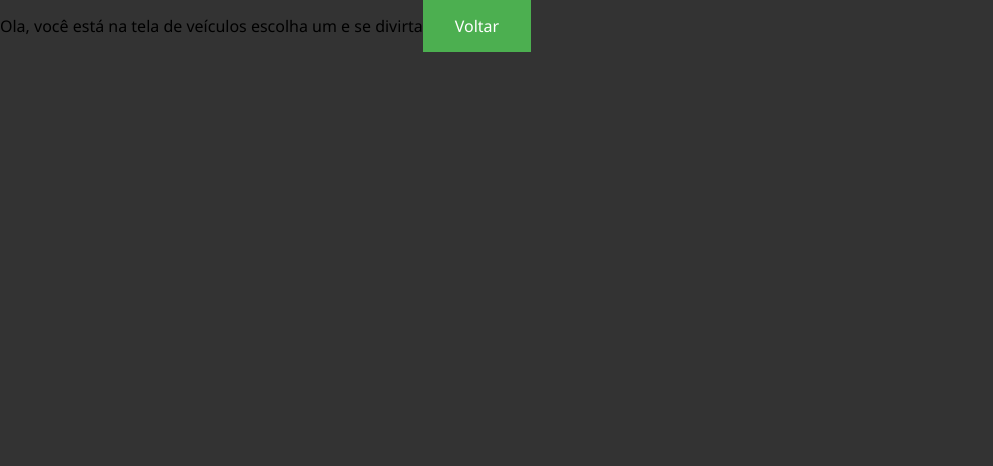
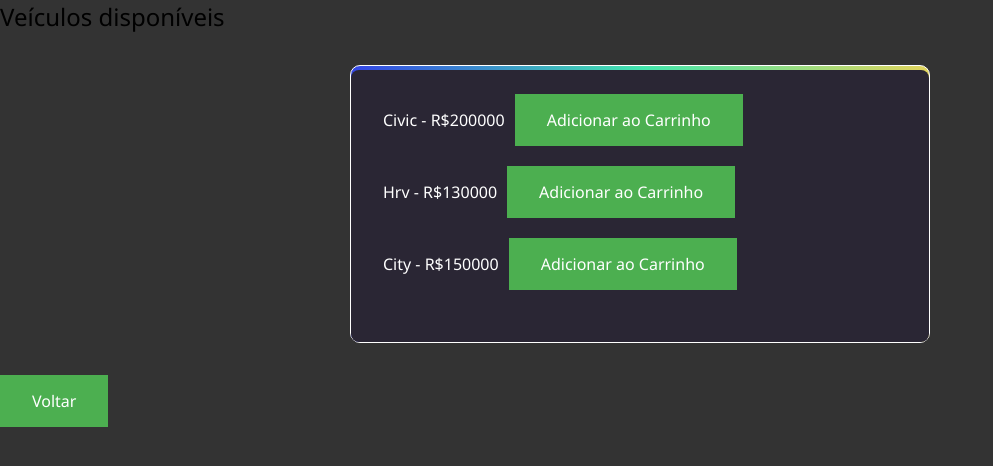
Before and after one commit to Gabriel132002/VeiculosConsorcioFrontEnd, a React (Create React App) app: page / in a window 1280 px wide. Both pictures are taken after a click on the button "Continuar". Shown: the top 466 px of the page, without its empty margins (0-993 px from the left). Built offline with nearby package versions, Linux system fonts and the light colour scheme.

Commit message:
ReactVeiculos

```diff
--- a/package.json
+++ b/package.json
@@ -9,6 +9,7 @@
     "axios": "^1.4.0",
     "react": "^18.2.0",
     "react-dom": "^18.2.0",
+    "react-responsive-carousel": "^3.2.23",
     "react-router-dom": "^6.11.2",
     "react-scripts": "5.0.1",
     "web-vitals": "^2.1.4"
--- a/src/App.js
+++ b/src/App.js
@@ -1,9 +1,11 @@
 import React, { useState } from 'react';
 import FormUser from './component/User';
 import Vehicles from './component/Vehicles';
+import Cart from './component/Cart'
 
 const App = () => {
   const [currentComponent, setCurrentComponent] = useState('user');
+  const [cart, setCart] = useState([]);
 
   const handleButtonClick = () => {
     setCurrentComponent('vehicles');
@@ -11,16 +13,35 @@ const App = () => {
 
   const handleBackButtonClick = () => {
     setCurrentComponent('user')
+  };
+
+  const handleAddToCart = (vehicle) => {
+    setCart([...cart, vehicle])
+  };
+
+  const handleRemoveFromCart = (item) =>{
+    const updateCartItems = cart.filter((cartItem) => cartItem !== item);
+    setCart(updateCartItems)
   }
 
   return (
     <div>
       {currentComponent === 'user' ? (
-        <FormUser handleButtonClick={handleButtonClick}/>
+        <FormUser handleButtonClick={handleButtonClick} />
+      ) : currentComponent === 'vehicles' ? (
+        <Vehicles
+          handleBackButtonClick={handleBackButtonClick}
+          handleAddToCart={handleAddToCart}
+        />
       ) : (
-        <Vehicles handleBackButtonClick={handleBackButtonClick}/>
+        <Cart
+          cartItems={cart}
+          handleBackButtonClick={handleBackButtonClick}
+          handleRemoveFromCart={handleRemoveFromCart}
+        />
       )}
 
+      {/* <Vehicles/> */}
     </div>
   );
 };
--- /dev/null
+++ b/src/component/Cart.jsx
@@ -0,0 +1,22 @@
+const Cart = ({ cartItems, handleBackButtonClick, handleRemoveFromCart }) => {
+    return (
+      <div>
+        <h2>Carrinho de Compras</h2>
+        {cartItems.length > 0 ? (
+          <ul>
+            {cartItems.map((item, index) => (
+              <li key={index}>
+                {item}
+                <button onClick={() => handleRemoveFromCart(item)}>Remover</button>
+              </li>
+            ))}
+          </ul>
+        ) : (
+          <p>O carrinho está vazio.</p>
+        )}
+        <button onClick={handleBackButtonClick}>Voltar</button>
+      </div>
+    );
+  };
+
+export default Cart
--- a/src/component/User.jsx
+++ b/src/component/User.jsx
@@ -9,7 +9,6 @@ const FormUser = ({ handleButtonClick }) => {
     const [nome_usuario, setName] = useState('');
     const [email_usuario, setEmail] = useState('');
     const [senha_usuario, setPassword] = useState('');
-    // const [usuarioId, setUsuarioId] = useState('')
 
     const handleSubmit = async (event) =>{
         event.preventDefault();
@@ -24,8 +23,7 @@ const FormUser = ({ handleButtonClick }) => {
             await createUsuario(userData);
             setShowNotification(true)
           } catch (error) {
-            console.error('Erro ao cadastrar usuario', error)
-            setShowNotification('Erro ao criar usuário:', error);
+            setShowNotification('Erro ao cadastrar usuário:', error);
           }
         };
 
@@ -38,7 +36,7 @@ const FormUser = ({ handleButtonClick }) => {
         <div>
             <main>
             <header>
-                <h1 className='title-page'>Cadastro de usuário</h1>
+                <h1 className='title-user'>Cadastro de usuário</h1>
             </header>
             <div className='form-container'>
                 <form>
--- a/src/component/Vehicles.css
+++ b/src/component/Vehicles.css
@@ -0,0 +1,54 @@
+*{
+    margin: 0;
+    padding: 0;
+    box-sizing: border-box;
+}
+
+h2{
+  font-weight: normal;
+}
+
+
+
+.button-back-container {
+    position: relative;
+    justify-content: center;
+    bottom: 0;
+    left: 50%;
+  }
+
+  section {
+    color: white;
+
+    border: 1px solid;
+
+    border: 1px solid;
+    background-image: linear-gradient(90deg, #3446e6 0%, #43E7AD 50.52%, #E2D45C 100%);
+    padding-top: 4px;
+    border-radius: 10px;
+}
+
+  section div{
+    position: relative;
+    justify-content: center;
+    background-color: #2A2634;
+    padding: 32px;
+    padding-top: 24px;
+    border-radius: 8px;
+  }
+
+  section div ul li {
+    align-items: center;
+  }
+
+  ul{
+    list-style-type: none;
+  }
+
+  ul li{
+    margin-bottom: 20px;
+  }
+
+.btn-add-cart{
+  margin-left: 10px;
+}
--- a/src/component/Vehicles.jsx
+++ b/src/component/Vehicles.jsx
@@ -1,12 +1,100 @@
-import React from 'react'
+// import React from 'react'
+// import './Vehicles.css'
 
-const Vehicles = ({ handleBackButtonClick }) => {
+
+// const Vehicles = ({ handleBackButtonClick, addToCart }) => {
+//   const vehicleList = [
+//     {id: 1, name: 'Civic', price: 200000},
+//     {id: 2, name: 'City', price: 150000},
+//     {id: 3, name: 'Hrv', price: 130000}
+//   ]
+//   return (
+//     <body>
+//       <div className='container'>
+//         <header>
+//           <h1 className='title-vehicles'>Bem vindo à loja online da honda</h1>
+//         </header>
+
+//         <main>
+//           <section>
+//             <div>
+//               <h2>Carros</h2>
+//               <p>Escolha um modelo que te agrade</p>
+
+//               <ul>
+//                 <li>
+
+//                 </li>
+//                 <li>
+
+//                 </li>
+//                 <li>
+
+//                 </li>
+//               </ul>
+
+//             </div>
+//           </section>
+//         </main>
+//           <button type='button' className='button-back-container' onClick={handleBackButtonClick}>Voltar</button>
+//       </div>
+//     </body>
+//   )
+// }
+
+// export default Vehicles
+
+import React, { useState } from 'react';
+import Notification from './Notification';
+import './Vehicles.css';
+import './Notification';
+
+const Vehicles = ({ handleBackButtonClick, handleAddToCart }) => {
+  const [showNotification, setShowNotification] = useState(false);
+
+  const vehicleList = [
+    { id: 1, name: 'Civic', price: 200000 },
+    { id: 2, name: 'Hrv', price: 130000 },
+    { id: 3, name: 'City', price: 150000 },
+  ];
+
+  const handleAddToCartClick = (vehicle) => {
+    handleAddToCart(vehicle);
+    setShowNotification(true);
+    setTimeout(() => {
+      setShowNotification(false);
+    }, 3000);
+  };
+
+  const handleCloseNotificatio = () => {
+    setShowNotification(false)
+  }
+
   return (
     <div>
-      <label htmlFor="">Ola, você está na tela de veículos escolha um e se divirta</label>
-        <button type='button' onClick={handleBackButtonClick}>Voltar</button>
+      <h2>Veículos disponíveis</h2>
+      <main>
+        <section>
+          <div>
+            <ul>
+              {vehicleList.map((vehicle) => (
+                <li key={vehicle.id}>
+                  {vehicle.name} - R${vehicle.price}
+                  <button className="btn-add-cart" onClick={() => handleAddToCartClick(vehicle)}>
+                    Adicionar ao Carrinho
+                  </button>
+                </li>
+              ))}
+            </ul>
+          </div>
+        </section>
+      </main>
+
+      <button onClick={handleBackButtonClick}>Voltar</button>
+
+      {showNotification && <Notification message="Carro adicionado ao carrinho" onClose={handleCloseNotificatio}/>}
     </div>
-  )
-}
+  );
+};
 
-export default Vehicles
+export default Vehicles;
--- a/src/index.css
+++ b/src/index.css
@@ -41,6 +41,7 @@ button{
     text-decoration: none;
     display: inline-block;
     font-size: 16px;
+    cursor: pointer;
 }
 
 body * {
```
Also changed, not shown: 1 other file (tests, documents, lock files or other folders).
